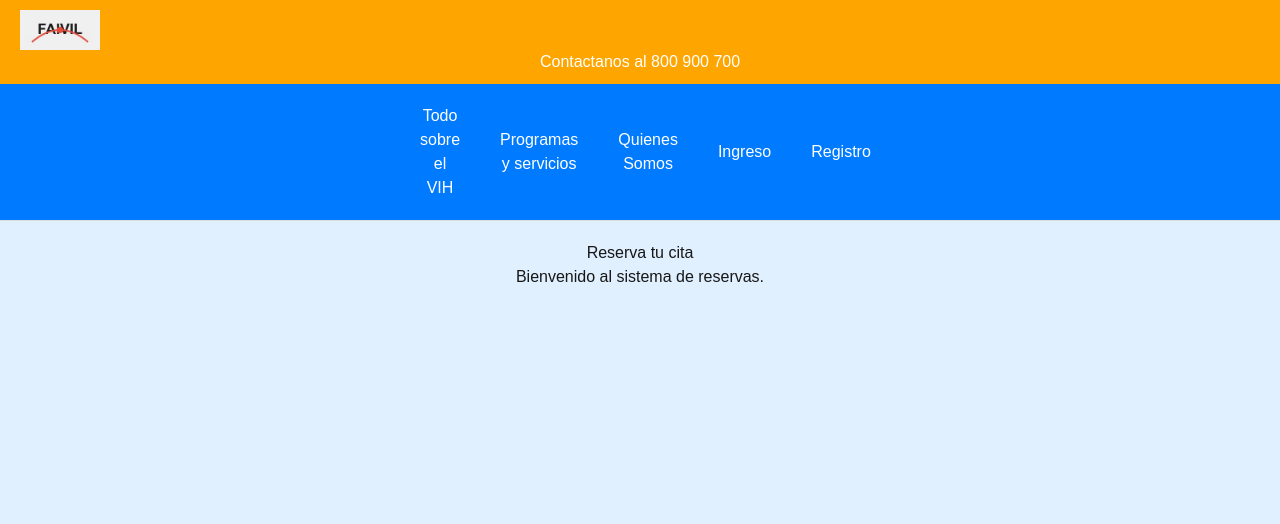
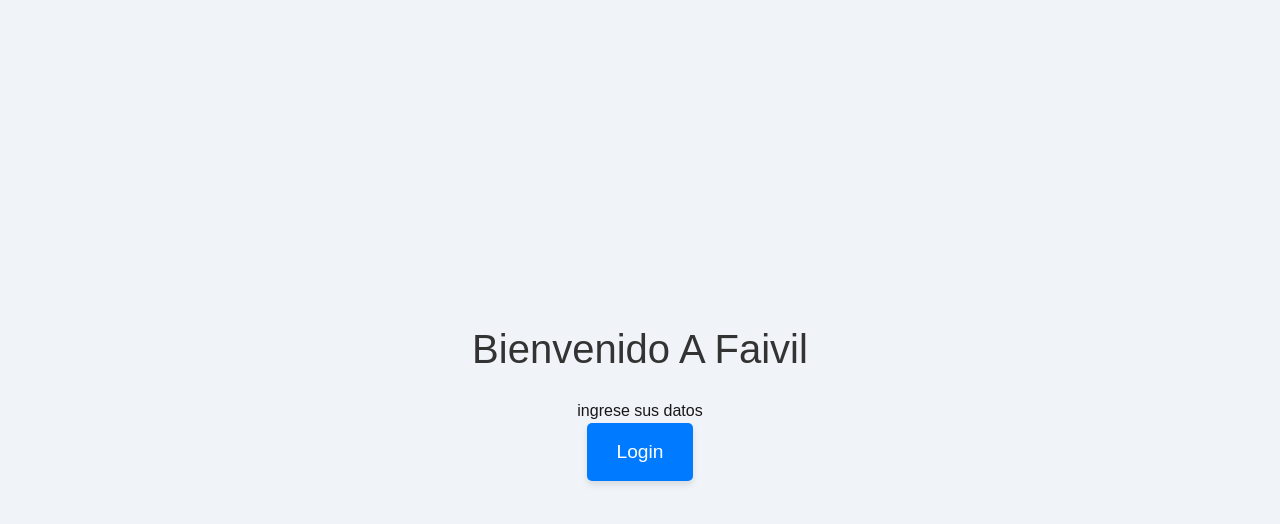
Before and after one commit to sirig14/rolins, a Next.js app in the folder my-first-project2024/: page / in a window 1280 px wide. Shown: the top 524 px of the page. Built offline with nearby package versions, Linux system fonts and the light colour scheme.

Commit message:
pagina del login

```diff
--- a/my-first-project2024/src/app/page.tsx
+++ b/my-first-project2024/src/app/page.tsx
@@ -1,160 +1,48 @@
-"use client" ;
+"use client";
+import React from "react";
+import { BrowserRouter as Router, Routes, Route } from "react-router-dom";
+import Login from "/password/login"; // Ajusta el import según la ubicación real del archivo
 
-import React, { useState } from "react";
-import "./home.css";
-import { BrowserRouter as Router, Routes, Route } from "react-router-dom";
-const Page = () => {
-  // Estado para manejar la sección activa
-  const [activeSection, setActiveSection] = useState("home");
-
-  // Función para cambiar la sección activa
-  const showContent = (sectionId) => {
-    setActiveSection(sectionId);
-  };
-
+const LoginPage = () => {
   return (
-    <div style={{ fontFamily: "Arial, sans-serif", margin: 0, padding: 0 }}>
-      {/* Barra superior adicional */}
     <div
       style={{
-          backgroundColor: "#FFA500", // Color de fondo para la nueva barra
-          color: "#fff", // Texto en blanco
-          padding: "10px 20px", // Espaciado interno
-          textAlign: "center", // Centrar el texto en la barra
-          fontSize: "16px", // Tamaño de fuente
+        display: "flex",
+        flexDirection: "column",
+        justifyContent: "center",
+        alignItems: "center",
+        height: "100vh",
+        backgroundColor: "#f0f4f8",
+        fontFamily: "'Arial', sans-serif",
       }}
     >
-       <img
-          src= "/icono.jpg"
-          alt="Logo"
-          style={{ height: "40px", width: "auto" }} // Ajusta el tamaño de la imagen
-        />
-        {/* Texto centrado */}
-        <div style={{ flex: 1, textAlign: "center" }}>
-          Contactanos al 800 900 700
-        </div>
-
-      </div>
-
-      {/* Barra de navegación */}
-      <div className="NavBar-Blue"
+      <h1
         style={{
-          display: "flex",
-          justifyContent: "space-between",
-          alignItems: "center",
-          borderBottom: "1px solid #ddd",
-          position: "sticky",
-          top: 0,
-          zIndex: 1000,
-          width: "100%",
-          boxSizing: "border-box",
+          color: "#333",
+          fontSize: "2.5rem",
+          marginBottom: "20px",
         }}
       >
-
-        <div style={{ display: "flex", gap: "" }}>
+        Bienvenido A Faivil
+      </h1>
+      <p>ingrese sus datos</p>
       <button
         style={{
-              padding: "10px 20px",
+          padding: "15px 30px",
+          fontSize: "1.2rem",
+          color: "#fff",
           backgroundColor: "#007BFF",
-              color: "#fff",
           border: "none",
           borderRadius: "5px",
           cursor: "pointer",
+          boxShadow: "0px 4px 6px rgba(0, 0, 0, 0.1)",
         }}
-            onClick={() => showContent("vih")}
+        onClick={() => (window.location.href = "/password/login")}
       >
-            Todo sobre el VIH
+        Login
       </button>
-          <button
-            style={{
-              padding: "10px 20px",
-              backgroundColor: "#007BFF",
-              color: "#fff",
-              border: "none",
-              borderRadius: "5px",
-              cursor: "pointer",
-            }}
-            onClick={() => showContent("programas")}
-          >
-            Programas y servicios
-          </button>
-          <button
-            style={{
-              padding: "10px 20px",
-              backgroundColor: "#007BFF",
-              color: "#fff",
-              border: "none",
-              borderRadius: "5px",
-              cursor: "pointer",
-            }}
-            onClick={() => showContent("quienes")}
-          >
-            Quienes Somos
-          </button>
-          <button
-          style={{
-          padding: "10px 20px",
-          backgroundColor: "#007BFF",
-          color: "#fff",
-         border: "none",
-         borderRadius: "5px",
-         cursor: "pointer",
-        }}
-        onClick={() =>
-           (window.location.href = "/password/login")
-        }
-         >
-           Ingreso
-        </button>
-        <button
-          style={{
-          padding: "10px 20px",
-          backgroundColor: "#007BFF",
-          color: "#fff",
-         border: "none",
-         borderRadius: "5px",
-         cursor: "pointer",
-        }}
-        onClick={() =>
-           (window.location.href = "/password/signup")
-        }
-         >
-           Registro
-        </button>
-
-        </div>
-      </div>
-
-
-     {/* Contenido dinámico */}
-     <div style={{ padding: "20px", maxWidth: "1200px", margin: "0 auto", textAlign: "center" }}>
-        {activeSection === "vih" && (
-          <div>
-            <h1>Todo sobre el VIH</h1>
-            <p>Información completa sobre el VIH.</p>
-          </div>
-        )}
-        {activeSection === "programas" && (
-          <div>
-            <h1>Programas y servicios</h1>
-            <p>Detalles de programas y servicios ofrecidos.</p>
-          </div>
-        )}
-        {activeSection === "quienes" && (
-          <div>
-            <h1>Quienes Somos</h1>
-            <p>Información sobre nuestra organización.</p>
-          </div>
-        )}
-        {activeSection === "home" && (
-          <div>
-            <h1>Reserva tu cita</h1>
-            <p>Bienvenido al sistema de reservas.</p>
-          </div>
-        )}
-      </div>
     </div>
   );
 };
 
-export default Page;
+export default LoginPage;
```
Also changed, not shown: my-first-project2024/src/page/pagina.tsx (added, +156 -0 lines). Lines whose indentation alone changed are shown as unchanged.
